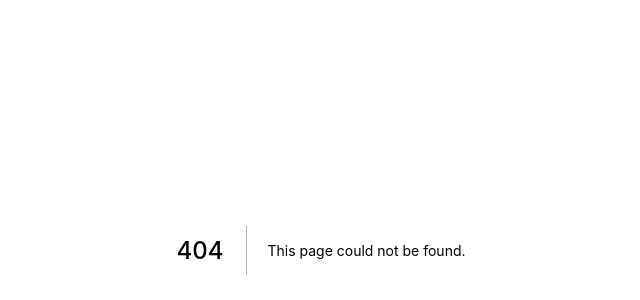
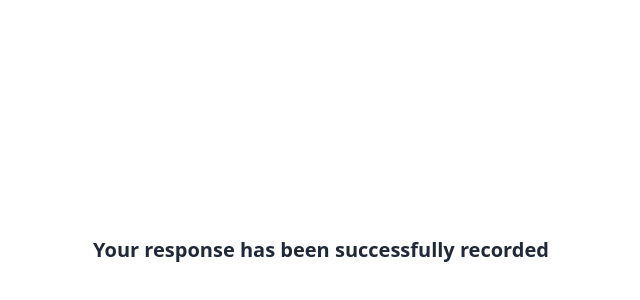
Before and after one commit to ghostjson/smartlink-frontend, a Next.js app: page /submit in a window 1280 px wide. Before the commit this address had no page. Shown: the part 150-450 px from the top of the page, without its empty margins (319-959 px from the left). Built offline with nearby package versions, Linux system fonts and the light colour scheme.

Commit message:
feat: form submit succes page

```diff
--- /dev/null
+++ b/pages/submit.tsx
@@ -0,0 +1,12 @@
+import HomeLayout from '../components/layout/Home.layout';
+
+const Submit = () => {
+  return (
+    <div className='flex flex-col h-screen justify-center items-center'>
+      <div className='text-xl font-bold'>
+        Your response has been successfully recorded
+      </div>
+    </div>
+  );
+};
+export default Submit;
```
